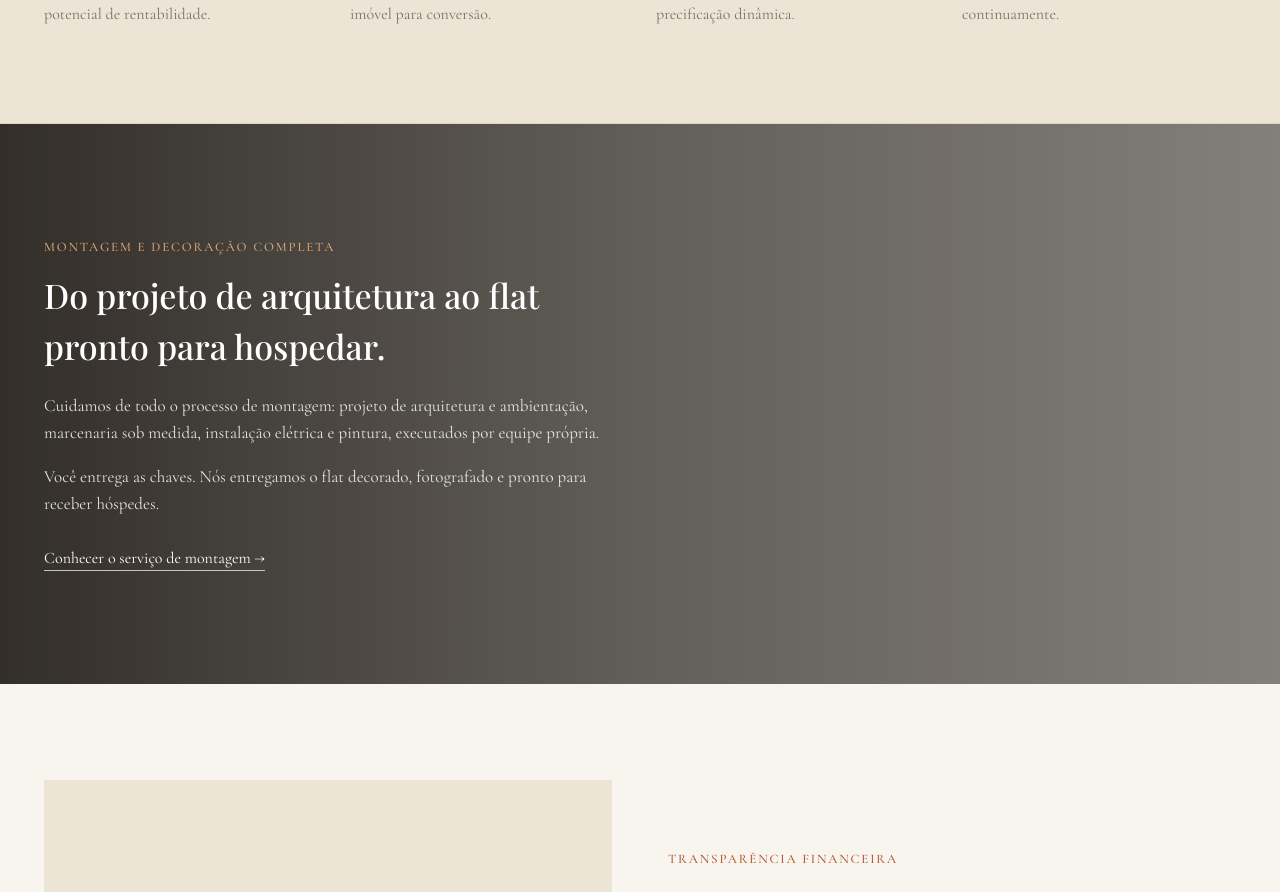
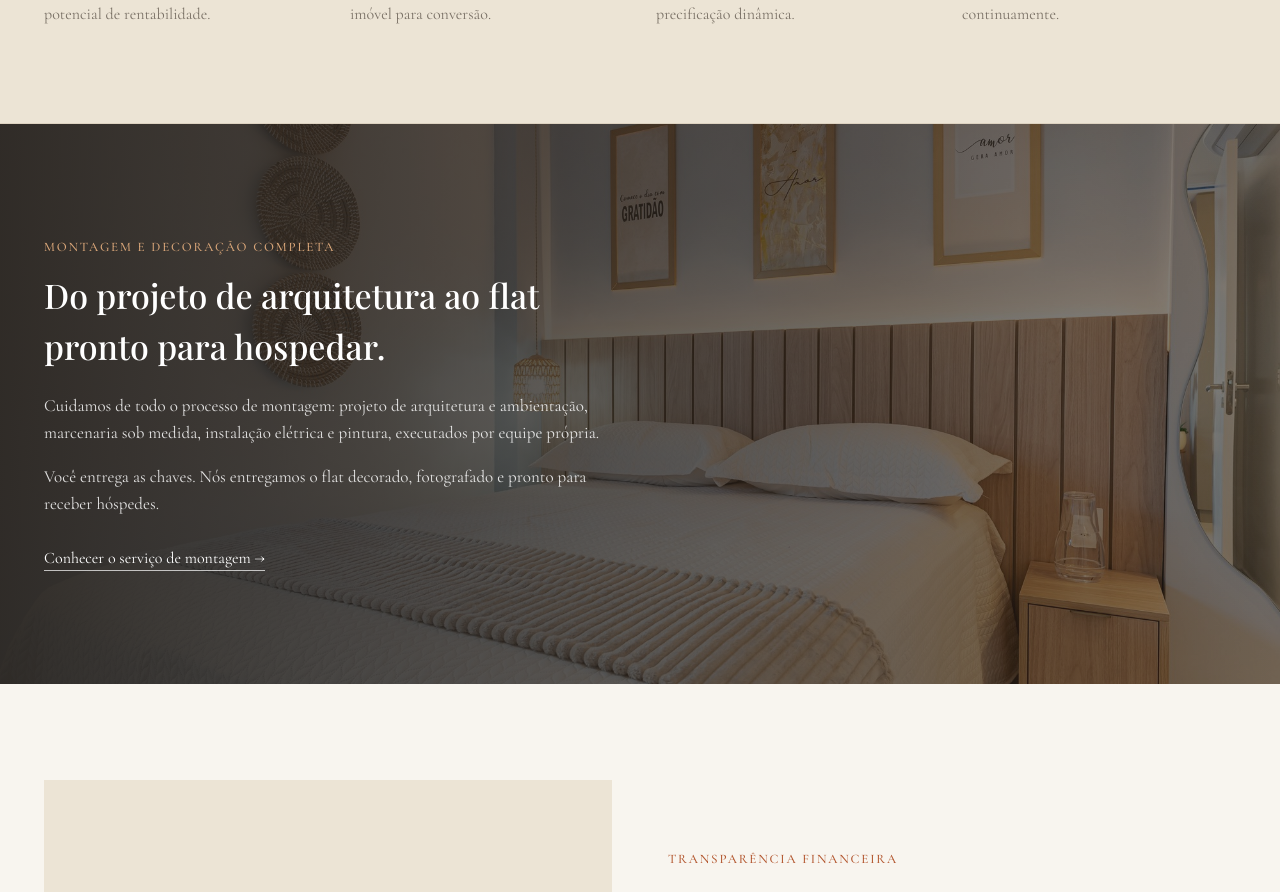
Before and after one commit to Rodrigoborker/mfnp, a Next.js app: page / in a window 1280 px wide. Shown: the part 3928-4820 px from the top of the page. Built offline with nearby package versions, Linux system fonts and the light colour scheme.

Commit message:
Fix Montagem section image and parallax collapsing to zero height
ParallaxImage always forced a `relative` class, which collided with
the `absolute inset-0` className passed at the call site and won the
CSS cascade — leaving the wrapper at 0px height and hiding the image.

```diff
--- a/components/ParallaxImage.tsx
+++ b/components/ParallaxImage.tsx
@@ -19,7 +19,7 @@ export default function ParallaxImage({
   const y = useTransform(scrollYProgress, [0, 1], ["-12%", "12%"]);
 
   return (
-    <div ref={ref} className={`relative overflow-hidden ${className}`}>
+    <div ref={ref} className={`overflow-hidden ${className || "relative"}`}>
       <motion.div style={{ y }} className="absolute inset-x-0 -top-[15%] h-[130%]">
         {children}
       </motion.div>
```
